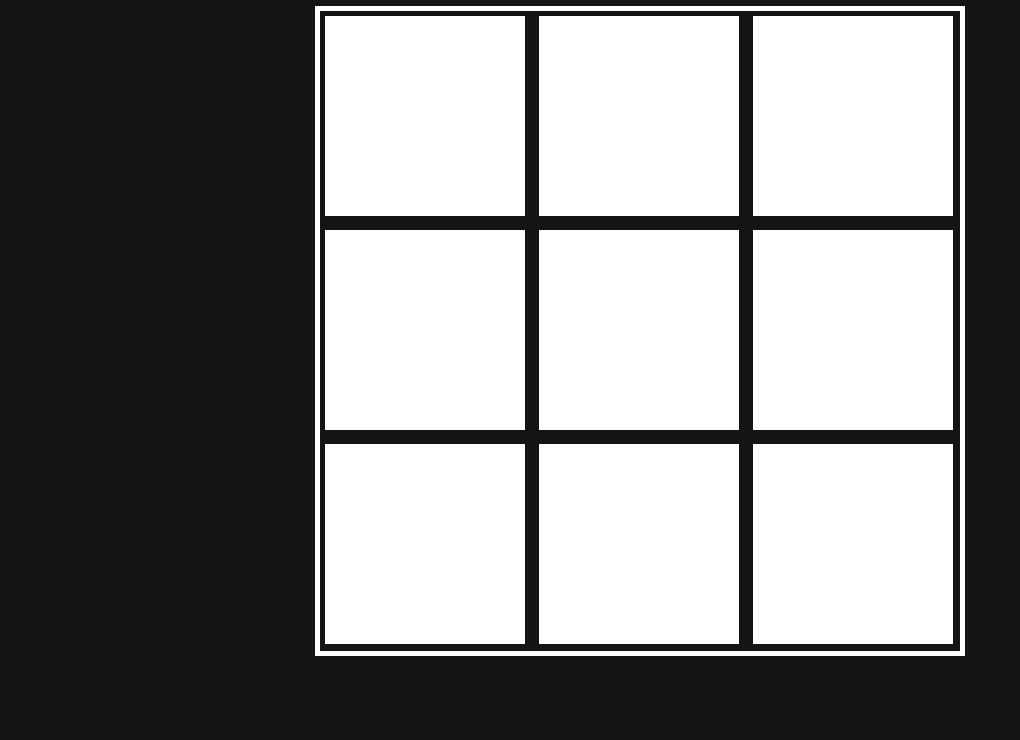
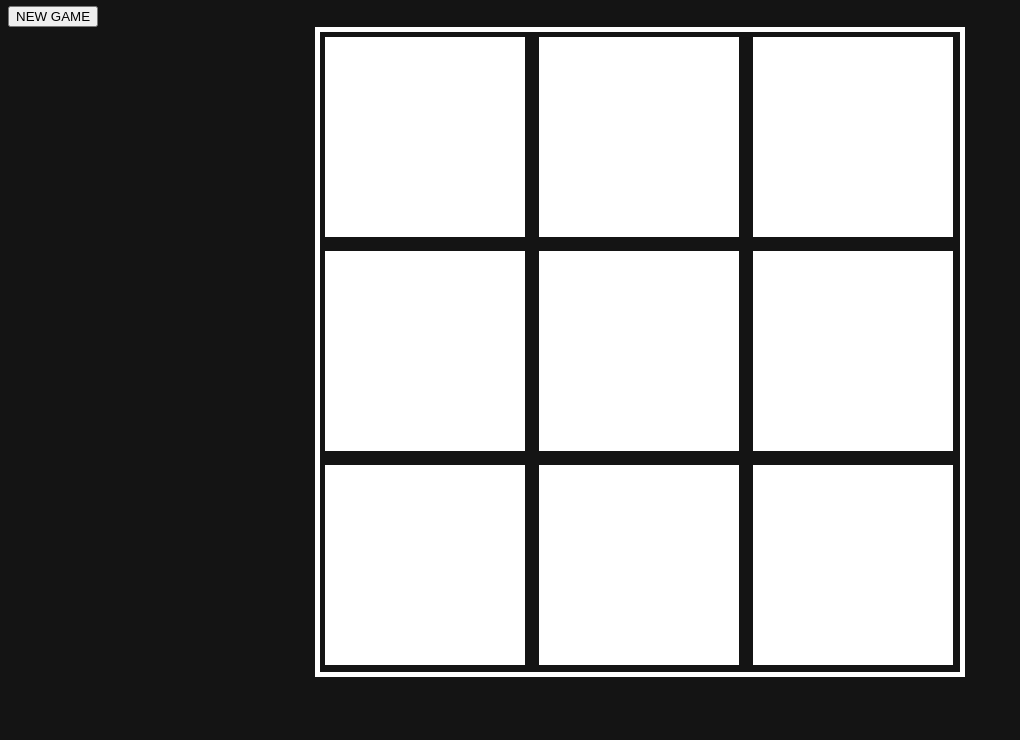
Before and after one commit to sethcatts/SHC_TicTacToe, a plain HTML site: page index.html in a window 1280 px wide. Shown: the part 60-800 px from the top of the page, without its empty margins (0-1020 px from the left). Drawn offline with Linux system fonts and the light colour scheme.

Commit message:
Adding restart button

```diff
--- a/index.html
+++ b/index.html
@@ -10,6 +10,7 @@
     <script src="instance.js"></script>
   </header>
   <h1 id='head_title'>TIC TAC TOE</h1>
+  <button function="newGame()">NEW GAME</button>
   <div id='game'>
     <div class="game_board">
       <div class="cell" onclick="selectCell([0,0])" id='00'></div>
```
